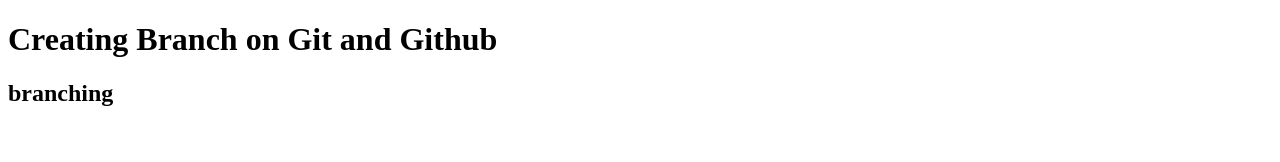
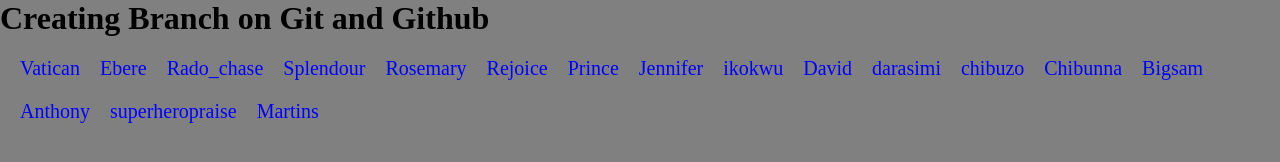
Before and after one commit to EnechukwuChibuike/Branching-Github, a website: page index.html in a window 1280 px wide. Drawn offline with Linux system fonts and the light colour scheme.

Commit message:
added navigators

```diff
--- a/index.html
+++ b/index.html
@@ -8,6 +8,25 @@
   </head>
   <body>
     <h1>Creating Branch on Git and Github</h1>
-    <h2>branching</h2>
+
+    <nav>
+      <a href="vatican/vatican.html">Vatican</a>
+      <a href="Eberehappi2023.html">Ebere</a>
+      <a href="Rado_chase.html">Rado_chase</a>
+      <a href="SPLENDOUR/splendour.html">Splendour</a>
+      <a href="Rosemary/ROSE.html">Rosemary</a>
+      <a href="Rejoice/Rejoice.html">Rejoice</a>
+      <a href="Prince/prince.html">Prince</a>
+      <a href="Jennifer/Jenny.html">Jennifer</a>
+      <a href="ikokwu/ikokwu.html">ikokwu</a>
+      <a href="David Folder/David.html">David</a>
+      <a href="dara/darasimi.html">darasimi</a>
+      <a href="chibuzo/chibuzo.html">chibuzo</a>
+      <a href="Chibunna Daniel/Daniel.html">Chibunna</a>
+      <a href="bigs/bigsam.html">Bigsam</a>
+      <a href="Anthony Okeke/Anthony.html">Anthony</a>
+      <a href="superheropraise.html">superheropraise</a>
+      <a href="martinsejike.html">Martins</a>
+    </nav>
   </body>
 </html>
--- a/style.css
+++ b/style.css
@@ -0,0 +1,23 @@
+* {
+  padding: 0%;
+  margin: 0%;
+  background-color: gray;
+}
+
+nav {
+  display: flex;
+  gap: 20px;
+  flex-wrap: wrap;
+  padding: 20px;
+}
+
+a {
+  text-decoration: none;
+  color: blue;
+  font-size: 20px;
+  transition: 1s ease-in-out;
+}
+
+a:hover {
+  color: purple;
+}
```
